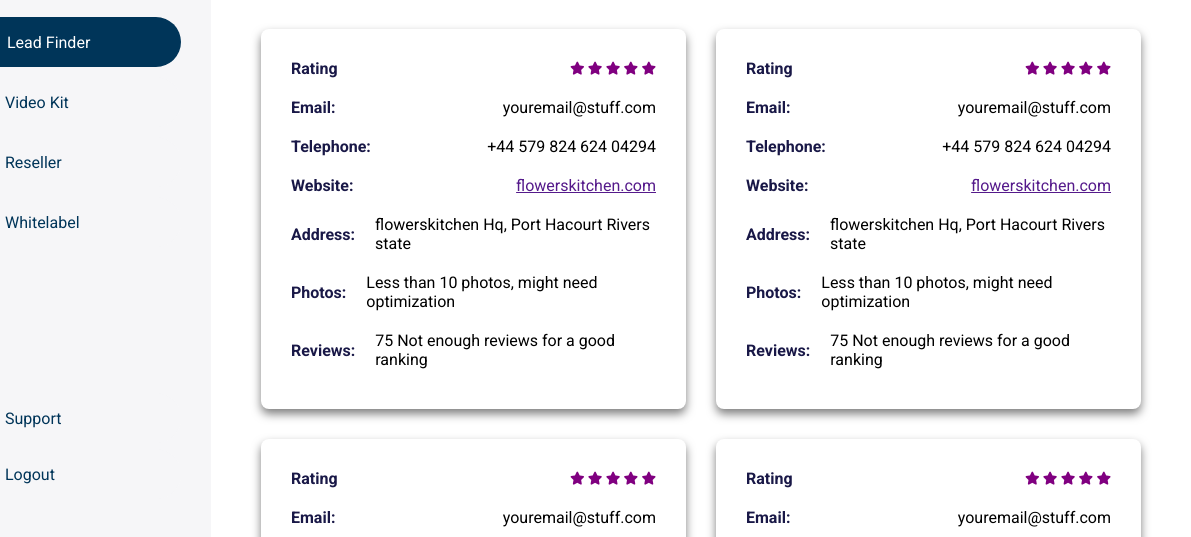
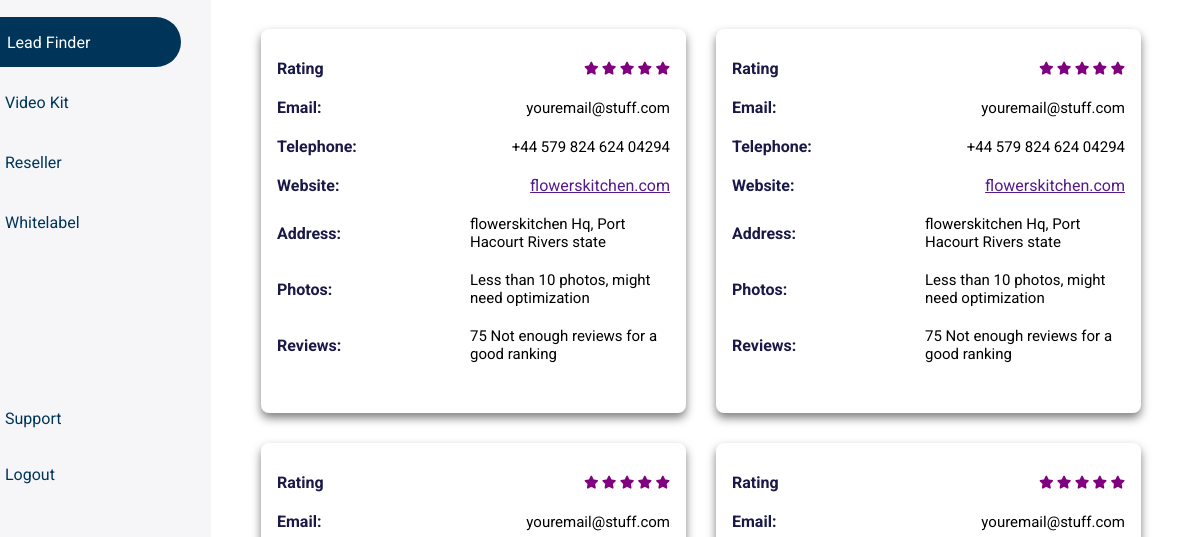
Before and after one commit to Victor-Aken/AgencyBee, a plain HTML site: page lead_finder.html in a window 1280 px wide. Shown: the part 263-800 px from the top of the page, 89-1280 px from the left. Drawn offline with Linux system fonts and the light colour scheme.

Commit message:
New Changes on Search Results Cards

```diff
--- a/lead_finder.css
+++ b/lead_finder.css
@@ -1,3 +1,6 @@
+body{
+    font-family: 'roboto', sans-serif;
+}
 
 .side_bar .side_bar_btn_leadFinder a{
     display: flex;
@@ -104,7 +107,7 @@
 .search_results_cards_container .search_result_card{
     background-color: white;
     box-shadow: 0 5px 10px rgba(0, 0, 0, 0.5);
-    padding: 30px 30PX 20PX 30PX;
+    padding: 30px 16px;
     border-radius: 8px;
 }
 
@@ -127,12 +130,27 @@
     margin-right: 20px;
 }
 
+.search_results_cards_container .search_result_card .info p:nth-child(2){
+    font-weight: 400;
+    font-size: 16px;
+    max-width: 200px;
+    height: fit-content;
+    word-wrap: break-word;
+    font-size: 15px;
+}
 
+.search_results_cards_container .search_result_card .info p:nth-child(2) a{
+    font-weight: 400;
+    font-size: 16px;
+    max-width: 200px;
+    height: fit-content;
+    word-wrap: break-word;
+}
 
 
 
 /* ......  MEDIA QUERIES ...... */
-@media screen and (max-width:1325px){
+@media screen and (max-width:1370px){
     .search_results_cards_container{
         grid-template-columns: 1fr 1fr;
     }
@@ -219,7 +237,7 @@
 
 
 
-@media screen and (max-width:680px) {
+@media screen and (max-width:746px) {
 
     header .profile_container .my_account_text{
         display: none;
```
